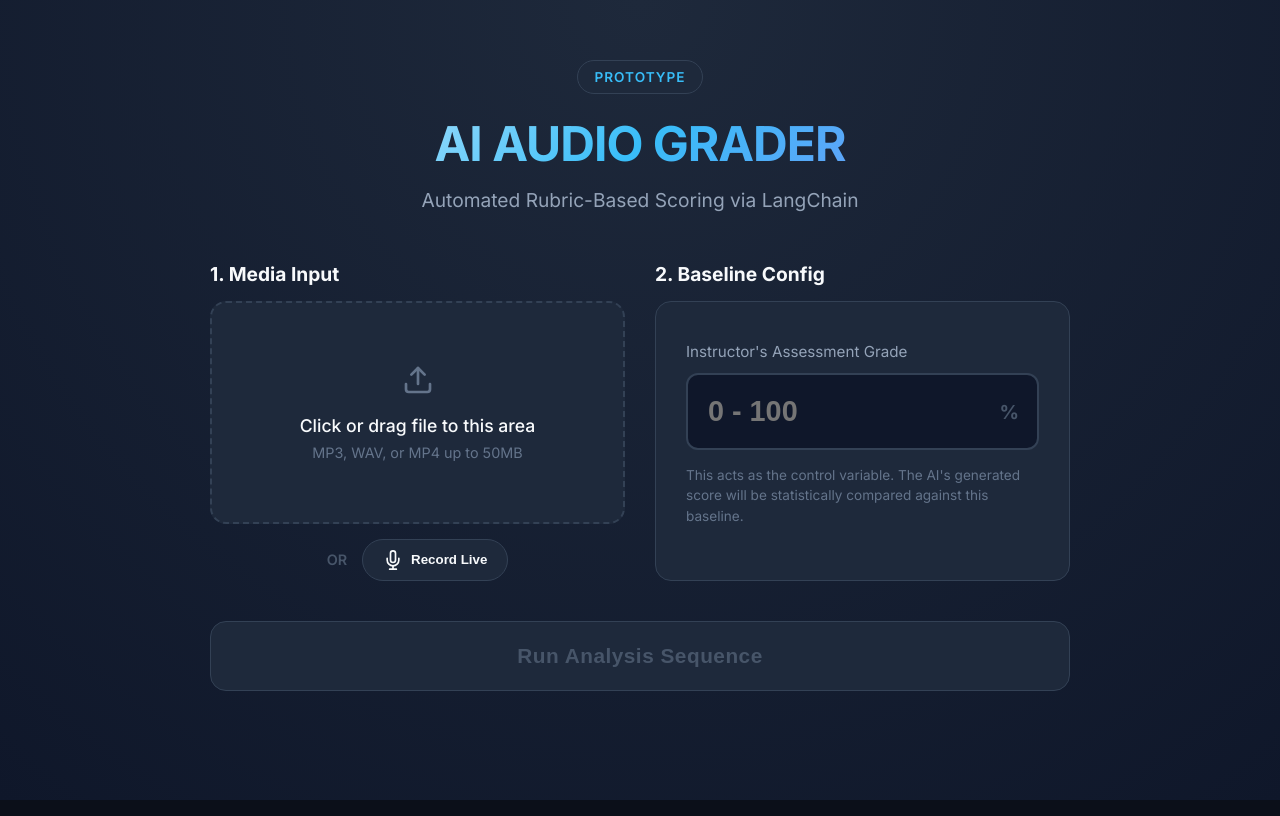
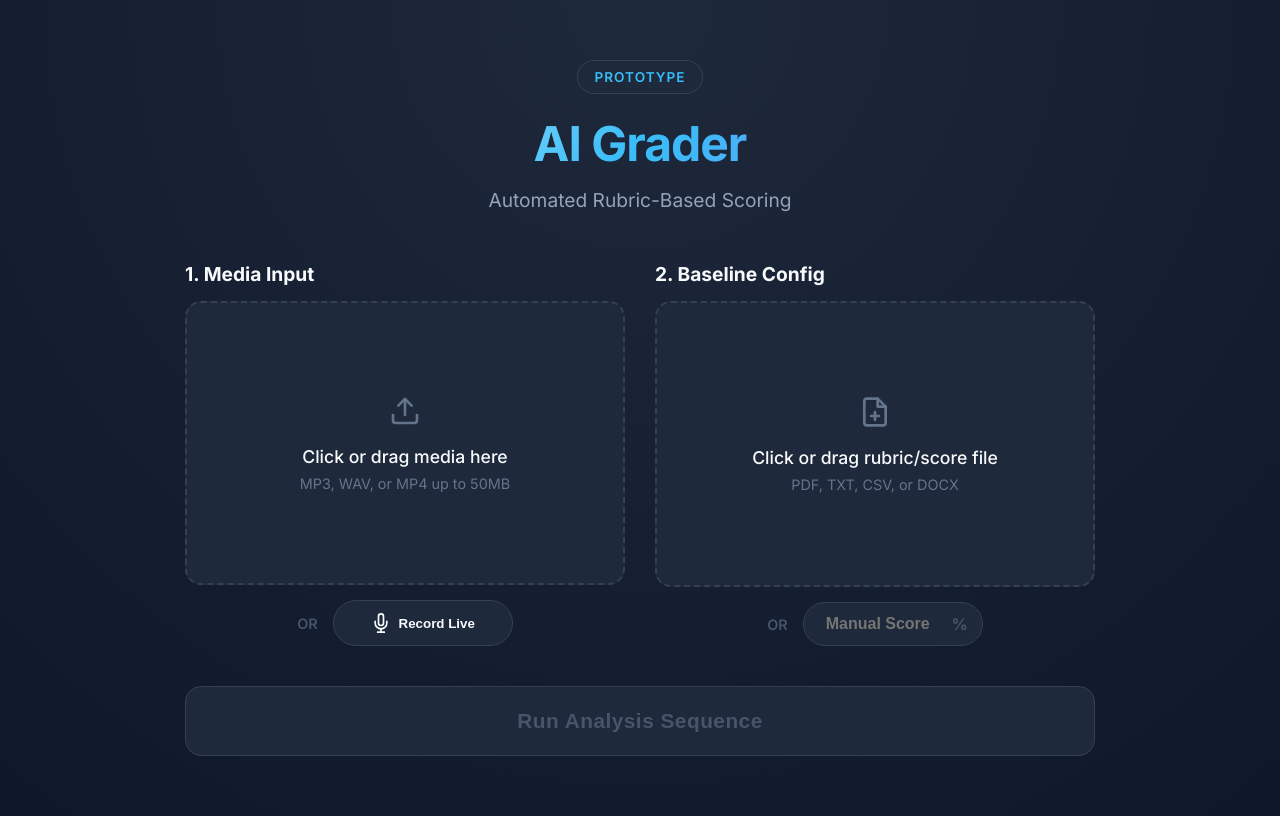
Before and after one commit to Goldenavs/AI-Audio-Grader, a React (Vite) app in the folder frontend/: page / in a window 1280 px wide. Built offline with nearby package versions, Linux system fonts and the light colour scheme.

Commit message:
chore: update home UI

```diff
--- a/frontend/src/screens/Home.tsx
+++ b/frontend/src/screens/Home.tsx
@@ -8,7 +8,7 @@ interface GradingResults {
   variance: number;
 }
 
-// --- Custom UI Icons (No external libraries needed) ---
+// --- Custom UI Icons ---
 const UploadIcon = () => (
   <svg width="32" height="32" viewBox="0 0 24 24" fill="none" stroke="currentColor" strokeWidth="2" strokeLinecap="round" strokeLinejoin="round">
     <path d="M21 15v4a2 2 0 0 1-2 2H5a2 2 0 0 1-2-2v-4"></path><polyline points="17 8 12 3 7 8"></polyline><line x1="12" y1="3" x2="12" y2="15"></line>
@@ -24,56 +24,61 @@ const FileAudioIcon = () => (
     <path d="M9 18V5l12-2v13"></path><circle cx="6" cy="18" r="3"></circle><circle cx="18" cy="16" r="3"></circle>
   </svg>
 );
+const FileDocumentIcon = () => (
+  <svg width="28" height="28" viewBox="0 0 24 24" fill="none" stroke="#38bdf8" strokeWidth="2" strokeLinecap="round" strokeLinejoin="round">
+    <path d="M14 2H6a2 2 0 0 0-2 2v16a2 2 0 0 0 2 2h12a2 2 0 0 0 2-2V8z"></path><polyline points="14 2 14 8 20 8"></polyline><line x1="16" y1="13" x2="8" y2="13"></line><line x1="16" y1="17" x2="8" y2="17"></line><polyline points="10 9 9 9 8 9"></polyline>
+  </svg>
+);
 
 export default function Home() {
-  const [audioFile, setAudioFile] = useState<File | null>(null);
-  const [humanScore, setHumanScore] = useState<string>('');
+  // Application State
   const [isProcessing, setIsProcessing] = useState<boolean>(false);
   const [results, setResults] = useState<GradingResults | null>(null);
 
-  // Drag & Drop State
-  const [isDragging, setIsDragging] = useState<boolean>(false);
-  const fileInputRef = useRef<HTMLInputElement>(null);
+  // Section 1: Media Input State
+  const [audioFile, setAudioFile] = useState<File | null>(null);
+  const [isDraggingMedia, setIsDraggingMedia] = useState<boolean>(false);
+  const mediaInputRef = useRef<HTMLInputElement>(null);
 
-  // Recording State
   const [isRecording, setIsRecording] = useState<boolean>(false);
   const mediaRecorderRef = useRef<MediaRecorder | null>(null);
   const audioChunksRef = useRef<BlobPart[]>([]);
 
-  // --- File Handling Logic ---
-  const handleFile = (file: File) => {
-    // Basic validation to ensure it's media
-    if (file.type.startsWith('audio/') || file.type.startsWith('video/')) {
-      setAudioFile(file);
-    } else {
-      alert("Please upload an audio or video file.");
-    }
+  // Section 2: Baseline Config State
+  const [baselineFile, setBaselineFile] = useState<File | null>(null);
+  const [humanScore, setHumanScore] = useState<string>('');
+  const [isDraggingBaseline, setIsDraggingBaseline] = useState<boolean>(false);
+  const baselineInputRef = useRef<HTMLInputElement>(null);
+
+  // --- 1. MEDIA HANDLING LOGIC ---
+  const handleMediaFile = (file: File) => {
+    if (file.type.startsWith('audio/') || file.type.startsWith('video/')) setAudioFile(file);
+    else alert("Please upload an audio or video file.");
   };
 
-  const handleFileChange = (e: ChangeEvent<HTMLInputElement>) => {
-    if (e.target.files && e.target.files.length > 0) handleFile(e.target.files[0]);
+  const handleMediaFileChange = (e: ChangeEvent<HTMLInputElement>) => {
+    if (e.target.files && e.target.files.length > 0) handleMediaFile(e.target.files[0]);
   };
 
-  const handleScoreChange = (e: ChangeEvent<HTMLInputElement>) => setHumanScore(e.target.value);
-
-  // --- Drag and Drop Logic ---
-  const handleDragOver = (e: DragEvent<HTMLDivElement>) => {
-    e.preventDefault();
-    setIsDragging(true);
-  };
-  const handleDragLeave = (e: DragEvent<HTMLDivElement>) => {
-    e.preventDefault();
-    setIsDragging(false);
-  };
-  const handleDrop = (e: DragEvent<HTMLDivElement>) => {
-    e.preventDefault();
-    setIsDragging(false);
-    if (e.dataTransfer.files && e.dataTransfer.files.length > 0) {
-      handleFile(e.dataTransfer.files[0]);
-    }
+  // --- 2. BASELINE HANDLING LOGIC ---
+  const handleBaselineFile = (file: File) => {
+    setBaselineFile(file);
+    setHumanScore(''); // Clear manual score if a file is uploaded
   };
 
-  // --- Recording Logic ---
+  const handleBaselineFileChange = (e: ChangeEvent<HTMLInputElement>) => {
+    if (e.target.files && e.target.files.length > 0) handleBaselineFile(e.target.files[0]);
+  };
+
+  const handleScoreChange = (e: ChangeEvent<HTMLInputElement>) => {
+    setHumanScore(e.target.value);
+    if (e.target.value !== '') setBaselineFile(null); // Clear file if user types a manual score
+  };
+
+  // --- DRAG AND DROP HELPERS ---
+  const preventDefaults = (e: DragEvent<HTMLDivElement>) => e.preventDefault();
+
+  // --- RECORDING LOGIC ---
   const startRecording = async () => {
     try {
       const stream = await navigator.mediaDevices.getUserMedia({ audio: true });
@@ -81,22 +86,16 @@ export default function Home() {
       mediaRecorderRef.current = mediaRecorder;
       audioChunksRef.current = [];
 
-      mediaRecorder.ondataavailable = (e) => {
-        if (e.data.size > 0) audioChunksRef.current.push(e.data);
-      };
-
+      mediaRecorder.ondataavailable = (e) => { if (e.data.size > 0) audioChunksRef.current.push(e.data); };
       mediaRecorder.onstop = () => {
         const audioBlob = new Blob(audioChunksRef.current, { type: 'audio/webm' });
         const file = new File([audioBlob], "recorded_audio.webm", { type: 'audio/webm' });
         setAudioFile(file);
         stream.getTracks().forEach(track => track.stop());
       };
-
       mediaRecorder.start();
       setIsRecording(true);
-    } catch (err) {
-      alert("Microphone access denied.");
-    }
+    } catch (err) { alert("Microphone access denied."); }
   };
 
   const stopRecording = () => {
@@ -106,15 +105,20 @@ export default function Home() {
     }
   };
 
-  // --- Backend API Call ---
+  // --- BACKEND API CALL ---
   const startAnalysis = async () => {
-    if (!audioFile || !humanScore) return;
+    if (!audioFile || (!humanScore && !baselineFile)) return;
     setIsProcessing(true);
     setResults(null);
 
     const formData = new FormData();
     formData.append("audio", audioFile);
-    formData.append("human_score", humanScore);
+
+    // We append the baseline file if it exists
+    if (baselineFile) formData.append("baseline_file", baselineFile);
+
+    // Python backend currently expects a float. If using a file, we send '0' as a dummy float to prevent crashes until we update the backend.
+    formData.append("human_score", humanScore || "0");
 
     try {
       const response = await fetch("http://localhost:8000/api/analyze", {
@@ -132,84 +136,65 @@ export default function Home() {
     }
   };
 
+  // Check if we have valid inputs to enable the button
+  const isFormReady = audioFile && (humanScore || baselineFile) && !isProcessing && !isRecording;
+
   return (
-    // Added a subtle background radial gradient for that "premium tech" feel
     <div style={{ minHeight: '100vh', background: 'radial-gradient(circle at top, #1e293b 0%, #0f172a 100%)', display: 'flex', flexDirection: 'column' }}>
       <motion.div
         initial={{ opacity: 0, y: 20 }} animate={{ opacity: 1, y: 0 }} transition={{ duration: 0.6 }}
-        style={{ padding: '60px 20px', maxWidth: '900px', margin: '0 auto', width: '100%', boxSizing: 'border-box' }}
+        style={{ padding: '60px 20px', maxWidth: '950px', margin: '0 auto', width: '100%', boxSizing: 'border-box' }}
       >
         <header style={{ textAlign: 'center', marginBottom: '50px' }}>
           <div style={{ display: 'inline-block', padding: '8px 16px', backgroundColor: '#1e293b', border: '1px solid #334155', borderRadius: '20px', color: '#38bdf8', fontSize: '0.85rem', fontWeight: '600', letterSpacing: '1px', marginBottom: '20px', textTransform: 'uppercase' }}>
             Prototype
           </div>
           <h1 style={{ fontSize: '3rem', fontWeight: '800', margin: '0 0 15px 0', background: 'linear-gradient(135deg, #e0f2fe, #38bdf8, #818cf8)', WebkitBackgroundClip: 'text', WebkitTextFillColor: 'transparent', letterSpacing: '-1px' }}>
-            AI AUDIO GRADER
+            AI Grader
           </h1>
-          <p style={{ color: '#94a3b8', fontSize: '1.2rem', margin: 0, fontWeight: '400' }}>Automated Rubric-Based Scoring via LangChain</p>
+          <p style={{ color: '#94a3b8', fontSize: '1.2rem', margin: 0, fontWeight: '400' }}>Automated Rubric-Based Scoring</p>
         </header>
 
         <div style={{ display: 'flex', gap: '30px', marginBottom: '40px', flexWrap: 'wrap' }}>
 
-          {/* DRAG AND DROP ZONE */}
-          <motion.div style={{ flex: '1 1 350px', display: 'flex', flexDirection: 'column' }}>
+          {/* --- LEFT COLUMN: MEDIA INPUT --- */}
+          <motion.div style={{ flex: '1 1 400px', display: 'flex', flexDirection: 'column' }}>
             <h3 style={{ marginTop: 0, color: '#f8fafc', fontSize: '1.2rem', marginBottom: '15px' }}>1. Media Input</h3>
 
             <motion.div
-              onDragOver={handleDragOver}
-              onDragLeave={handleDragLeave}
-              onDrop={handleDrop}
-              onClick={() => !isRecording && fileInputRef.current?.click()}
-              animate={{
-                borderColor: isDragging ? '#38bdf8' : (audioFile ? '#10b981' : '#334155'),
-                backgroundColor: isDragging ? 'rgba(56, 189, 248, 0.05)' : '#1e293b'
-              }}
-              style={{ flex: 1, padding: '40px 20px', border: '2px dashed', borderRadius: '16px', textAlign: 'center', cursor: isRecording ? 'not-allowed' : 'pointer', display: 'flex', flexDirection: 'column', alignItems: 'center', justifyContent: 'center', transition: 'all 0.2s ease', position: 'relative', overflow: 'hidden' }}
+              onDragOver={(e) => { preventDefaults(e); setIsDraggingMedia(true); }}
+              onDragLeave={(e) => { preventDefaults(e); setIsDraggingMedia(false); }}
+              onDrop={(e) => { preventDefaults(e); setIsDraggingMedia(false); if (e.dataTransfer.files.length > 0) handleMediaFile(e.dataTransfer.files[0]); }}
+              onClick={() => !isRecording && mediaInputRef.current?.click()}
+              animate={{ borderColor: isDraggingMedia ? '#38bdf8' : (audioFile ? '#10b981' : '#334155'), backgroundColor: isDraggingMedia ? 'rgba(56, 189, 248, 0.05)' : '#1e293b' }}
+              style={{ flex: 1, padding: '40px 20px', border: '2px dashed', borderRadius: '16px', textAlign: 'center', cursor: isRecording ? 'not-allowed' : 'pointer', display: 'flex', flexDirection: 'column', alignItems: 'center', justifyContent: 'center', transition: 'all 0.2s ease', minHeight: '200px' }}
             >
-              {/* Hidden File Input */}
-              <input type="file" accept="audio/*,video/*" ref={fileInputRef} onChange={handleFileChange} style={{ display: 'none' }} />
-
+              <input type="file" accept="audio/*,video/*" ref={mediaInputRef} onChange={handleMediaFileChange} style={{ display: 'none' }} />
               {audioFile ? (
-                // Selected File State
                 <motion.div initial={{ scale: 0.8, opacity: 0 }} animate={{ scale: 1, opacity: 1 }} style={{ display: 'flex', flexDirection: 'column', alignItems: 'center' }}>
                   <FileAudioIcon />
                   <p style={{ color: '#f8fafc', fontWeight: '600', marginTop: '15px', marginBottom: '5px' }}>{audioFile.name}</p>
-                  <p style={{ color: '#10b981', fontSize: '0.9rem', margin: 0 }}>Ready for analysis</p>
-                  <button
-                    onClick={(e) => { e.stopPropagation(); setAudioFile(null); }}
-                    style={{ marginTop: '20px', padding: '6px 12px', fontSize: '0.8rem', backgroundColor: 'transparent', border: '1px solid #475569', color: '#94a3b8', borderRadius: '6px', cursor: 'pointer' }}
-                  >
-                    Remove File
-                  </button>
+                  <p style={{ color: '#10b981', fontSize: '0.9rem', margin: 0 }}>Media ready</p>
+                  <button onClick={(e) => { e.stopPropagation(); setAudioFile(null); }} style={{ marginTop: '20px', padding: '6px 12px', fontSize: '0.8rem', backgroundColor: 'transparent', border: '1px solid #475569', color: '#94a3b8', borderRadius: '6px', cursor: 'pointer' }}>Remove File</button>
                 </motion.div>
               ) : (
-                // Empty / Drag State
                 <>
-                  <div style={{ color: isDragging ? '#38bdf8' : '#64748b', marginBottom: '15px', transition: 'color 0.2s' }}>
-                    <UploadIcon />
-                  </div>
-                  <p style={{ color: '#f8fafc', fontWeight: '500', margin: '0 0 8px 0', fontSize: '1.1rem' }}>
-                    {isDragging ? 'Drop file to upload' : 'Click or drag file to this area'}
-                  </p>
+                  <div style={{ color: isDraggingMedia ? '#38bdf8' : '#64748b', marginBottom: '15px' }}><UploadIcon /></div>
+                  <p style={{ color: '#f8fafc', fontWeight: '500', margin: '0 0 8px 0', fontSize: '1.1rem' }}>{isDraggingMedia ? 'Drop media to upload' : 'Click or drag media here'}</p>
                   <p style={{ color: '#64748b', fontSize: '0.9rem', margin: 0 }}>MP3, WAV, or MP4 up to 50MB</p>
                 </>
               )}
             </motion.div>
 
-            {/* Microphone Controls */}
             <div style={{ marginTop: '15px', display: 'flex', alignItems: 'center', justifyContent: 'center', gap: '15px' }}>
               <span style={{ color: '#475569', fontSize: '0.9rem', fontWeight: '600', textTransform: 'uppercase' }}>OR</span>
               <motion.button
                 whileHover={{ scale: 1.05 }} whileTap={{ scale: 0.95 }}
                 onClick={(e) => { e.stopPropagation(); isRecording ? stopRecording() : startRecording(); }}
-                style={{ display: 'flex', alignItems: 'center', gap: '8px', padding: '10px 20px', backgroundColor: isRecording ? 'rgba(239, 68, 68, 0.1)' : '#1e293b', color: isRecording ? '#ef4444' : '#f8fafc', border: `1px solid ${isRecording ? '#ef4444' : '#334155'}`, borderRadius: '30px', cursor: 'pointer', fontWeight: '600', transition: 'all 0.2s' }}
+                style={{ width: '180px', display: 'flex', alignItems: 'center', justifyContent: 'center', gap: '8px', padding: '12px 0', backgroundColor: isRecording ? 'rgba(239, 68, 68, 0.1)' : '#1e293b', color: isRecording ? '#ef4444' : '#f8fafc', border: `1px solid ${isRecording ? '#ef4444' : '#334155'}`, borderRadius: '30px', cursor: 'pointer', fontWeight: '600', transition: 'all 0.2s' }}
               >
                 {isRecording ? (
-                  <>
-                    {/* Pulsing red dot for live recording */}
-                    <motion.div animate={{ opacity: [1, 0.3, 1] }} transition={{ repeat: Infinity, duration: 1 }} style={{ width: '10px', height: '10px', backgroundColor: '#ef4444', borderRadius: '50%' }} />
-                    Stop Recording
-                  </>
+                  <><motion.div animate={{ opacity: [1, 0.3, 1] }} transition={{ repeat: Infinity, duration: 1 }} style={{ width: '10px', height: '10px', backgroundColor: '#ef4444', borderRadius: '50%' }} /> Stop Recording</>
                 ) : (
                   <><MicIcon /> Record Live</>
                 )}
@@ -217,37 +202,62 @@ export default function Home() {
             </div>
           </motion.div>
 
-          {/* HUMAN SCORE INPUT */}
-          <motion.div style={{ flex: '1 1 350px', display: 'flex', flexDirection: 'column' }}>
+          {/* --- RIGHT COLUMN: BASELINE CONFIG --- */}
+          <motion.div style={{ flex: '1 1 400px', display: 'flex', flexDirection: 'column' }}>
             <h3 style={{ marginTop: 0, color: '#f8fafc', fontSize: '1.2rem', marginBottom: '15px' }}>2. Baseline Config</h3>
-            <div style={{ flex: 1, padding: '40px 30px', backgroundColor: '#1e293b', border: '1px solid #334155', borderRadius: '16px', display: 'flex', flexDirection: 'column', justifyContent: 'center' }}>
-              <label style={{ color: '#94a3b8', fontSize: '0.95rem', marginBottom: '12px', display: 'block' }}>Instructor's Assessment Grade</label>
-              <div style={{ position: 'relative' }}>
+
+            <motion.div
+              onDragOver={(e) => { preventDefaults(e); setIsDraggingBaseline(true); }}
+              onDragLeave={(e) => { preventDefaults(e); setIsDraggingBaseline(false); }}
+              onDrop={(e) => { preventDefaults(e); setIsDraggingBaseline(false); if (e.dataTransfer.files.length > 0) handleBaselineFile(e.dataTransfer.files[0]); }}
+              onClick={() => baselineInputRef.current?.click()}
+              animate={{ borderColor: isDraggingBaseline ? '#38bdf8' : (baselineFile ? '#38bdf8' : '#334155'), backgroundColor: isDraggingBaseline ? 'rgba(56, 189, 248, 0.05)' : '#1e293b' }}
+              style={{ flex: 1, padding: '40px 20px', border: '2px dashed', borderRadius: '16px', textAlign: 'center', cursor: 'pointer', display: 'flex', flexDirection: 'column', alignItems: 'center', justifyContent: 'center', transition: 'all 0.2s ease', minHeight: '200px' }}
+            >
+              <input type="file" accept=".pdf,.txt,.csv,.xlsx,.docx" ref={baselineInputRef} onChange={handleBaselineFileChange} style={{ display: 'none' }} />
+              {baselineFile ? (
+                <motion.div initial={{ scale: 0.8, opacity: 0 }} animate={{ scale: 1, opacity: 1 }} style={{ display: 'flex', flexDirection: 'column', alignItems: 'center' }}>
+                  <FileDocumentIcon />
+                  <p style={{ color: '#f8fafc', fontWeight: '600', marginTop: '15px', marginBottom: '5px' }}>{baselineFile.name}</p>
+                  <p style={{ color: '#38bdf8', fontSize: '0.9rem', margin: 0 }}>Document loaded</p>
+                  <button onClick={(e) => { e.stopPropagation(); setBaselineFile(null); }} style={{ marginTop: '20px', padding: '6px 12px', fontSize: '0.8rem', backgroundColor: 'transparent', border: '1px solid #475569', color: '#94a3b8', borderRadius: '6px', cursor: 'pointer' }}>Remove File</button>
+                </motion.div>
+              ) : (
+                <>
+                  <div style={{ color: isDraggingBaseline ? '#38bdf8' : '#64748b', marginBottom: '15px' }}>
+                    <svg width="32" height="32" viewBox="0 0 24 24" fill="none" stroke="currentColor" strokeWidth="2" strokeLinecap="round" strokeLinejoin="round"><path d="M14 2H6a2 2 0 0 0-2 2v16a2 2 0 0 0 2 2h12a2 2 0 0 0 2-2V8z"></path><polyline points="14 2 14 8 20 8"></polyline><line x1="12" y1="18" x2="12" y2="12"></line><line x1="9" y1="15" x2="15" y2="15"></line></svg>
+                  </div>
+                  <p style={{ color: '#f8fafc', fontWeight: '500', margin: '0 0 8px 0', fontSize: '1.1rem' }}>{isDraggingBaseline ? 'Drop file to upload' : 'Click or drag rubric/score file'}</p>
+                  <p style={{ color: '#64748b', fontSize: '0.9rem', margin: 0 }}>PDF, TXT, CSV, or DOCX</p>
+                </>
+              )}
+            </motion.div>
+
+            <div style={{ marginTop: '15px', display: 'flex', alignItems: 'center', justifyContent: 'center', gap: '15px' }}>
+              <span style={{ color: '#475569', fontSize: '0.9rem', fontWeight: '600', textTransform: 'uppercase' }}>OR</span>
+              <div style={{ position: 'relative', width: '180px' }}>
                 <input
                   type="number"
-                  placeholder="0 - 100"
+                  placeholder="Manual Score"
                   value={humanScore}
                   onChange={handleScoreChange}
-                  style={{ width: '100%', padding: '20px', paddingRight: '50px', fontSize: '1.8rem', fontWeight: '700', backgroundColor: '#0f172a', color: '#f8fafc', border: '2px solid #334155', borderRadius: '12px', boxSizing: 'border-box', outline: 'none', transition: 'border-color 0.2s' }}
+                  style={{ width: '100%', padding: '12px 20px', paddingRight: '35px', fontSize: '1rem', fontWeight: '600', backgroundColor: '#1e293b', color: '#f8fafc', border: '1px solid #334155', borderRadius: '30px', boxSizing: 'border-box', outline: 'none', transition: 'border-color 0.2s', textAlign: 'center' }}
                   onFocus={(e) => e.target.style.borderColor = '#38bdf8'}
                   onBlur={(e) => e.target.style.borderColor = '#334155'}
                 />
-                <span style={{ position: 'absolute', right: '20px', top: '50%', transform: 'translateY(-50%)', color: '#475569', fontSize: '1.2rem', fontWeight: '700' }}>%</span>
+                <span style={{ position: 'absolute', right: '15px', top: '50%', transform: 'translateY(-50%)', color: '#475569', fontSize: '1rem', fontWeight: '700' }}>%</span>
               </div>
-              <p style={{ color: '#64748b', fontSize: '0.85rem', marginTop: '15px', lineHeight: '1.5' }}>
-                This acts as the control variable. The AI's generated score will be statistically compared against this baseline.
-              </p>
             </div>
           </motion.div>
         </div>
 
-        {/* PROCESS BUTTON */}
+        {/* --- PROCESS BUTTON --- */}
         <motion.button
-          whileHover={{ scale: (!audioFile || !humanScore || isProcessing || isRecording) ? 1 : 1.02, boxShadow: (!audioFile || !humanScore || isProcessing || isRecording) ? 'none' : '0 10px 25px -5px rgba(56, 189, 248, 0.4)' }}
+          whileHover={{ scale: !isFormReady ? 1 : 1.02, boxShadow: !isFormReady ? 'none' : '0 10px 25px -5px rgba(56, 189, 248, 0.4)' }}
           whileTap={{ scale: 0.98 }}
           onClick={startAnalysis}
-          disabled={!audioFile || !humanScore || isProcessing || isRecording}
-          style={{ width: '100%', padding: '22px', fontSize: '1.3rem', fontWeight: '700', letterSpacing: '0.5px', background: (!audioFile || !humanScore || isProcessing || isRecording) ? '#1e293b' : 'linear-gradient(135deg, #0284c7, #3b82f6)', color: (!audioFile || !humanScore || isProcessing || isRecording) ? '#475569' : 'white', border: (!audioFile || !humanScore || isProcessing || isRecording) ? '1px solid #334155' : 'none', borderRadius: '16px', cursor: (!audioFile || !humanScore || isProcessing || isRecording) ? 'not-allowed' : 'pointer', transition: 'all 0.3s ease', position: 'relative', overflow: 'hidden' }}
+          disabled={!isFormReady}
+          style={{ width: '100%', padding: '22px', fontSize: '1.3rem', fontWeight: '700', letterSpacing: '0.5px', background: !isFormReady ? '#1e293b' : 'linear-gradient(135deg, #0284c7, #3b82f6)', color: !isFormReady ? '#475569' : 'white', border: !isFormReady ? '1px solid #334155' : 'none', borderRadius: '16px', cursor: !isFormReady ? 'not-allowed' : 'pointer', transition: 'all 0.3s ease', position: 'relative', overflow: 'hidden' }}
         >
           {isProcessing ? (
             <motion.div animate={{ backgroundPosition: ['200% 0', '-200% 0'] }} transition={{ repeat: Infinity, duration: 2, ease: "linear" }} style={{ backgroundImage: 'linear-gradient(90deg, transparent, rgba(255,255,255,0.2), transparent)', backgroundSize: '200% 100%', position: 'absolute', inset: 0 }} />
@@ -257,7 +267,7 @@ export default function Home() {
           </span>
         </motion.button>
 
-        {/* RESULTS SECTION (Remains the same gorgeous style we just built) */}
+        {/* --- RESULTS SECTION --- */}
         <AnimatePresence>
           {results && (
             <motion.div initial={{ opacity: 0, y: 40 }} animate={{ opacity: 1, y: 0 }} exit={{ opacity: 0, y: 40 }} transition={{ duration: 0.5, type: "spring", bounce: 0.4 }} style={{ marginTop: '50px' }}>
```
